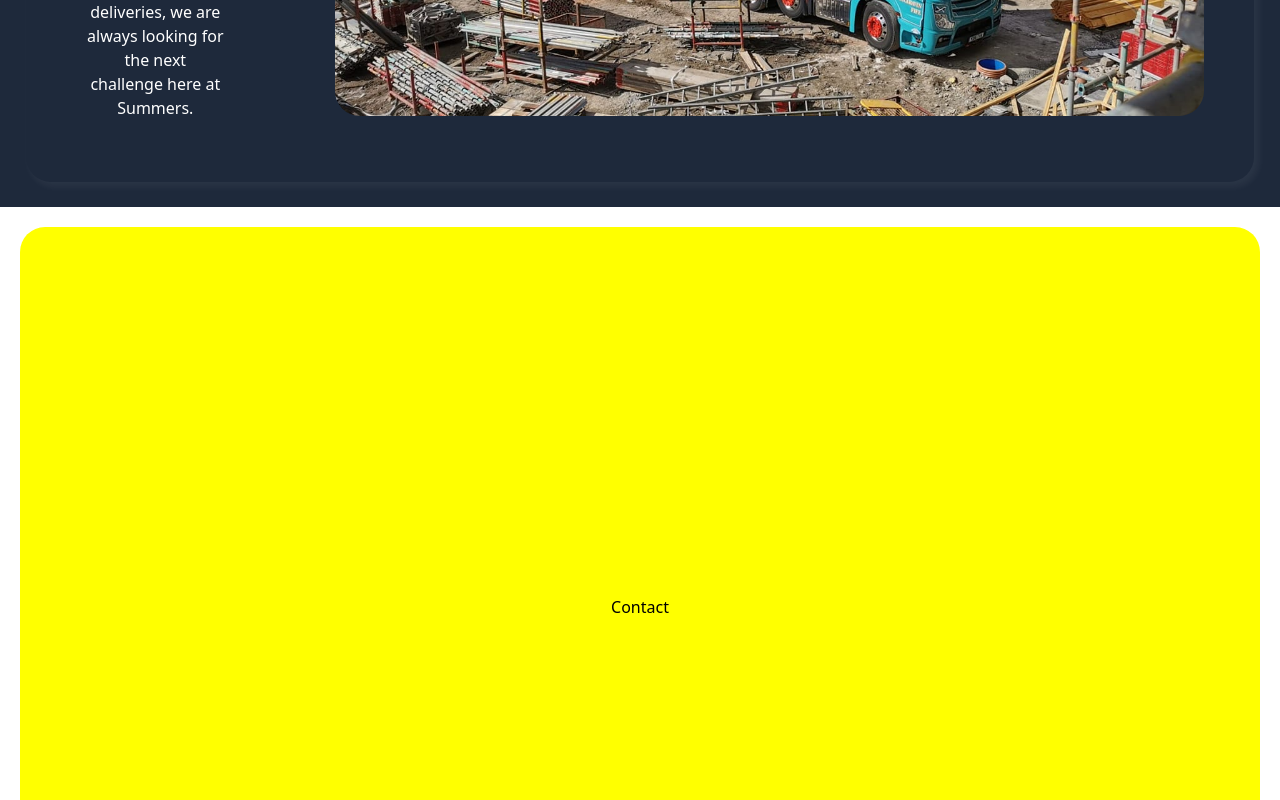
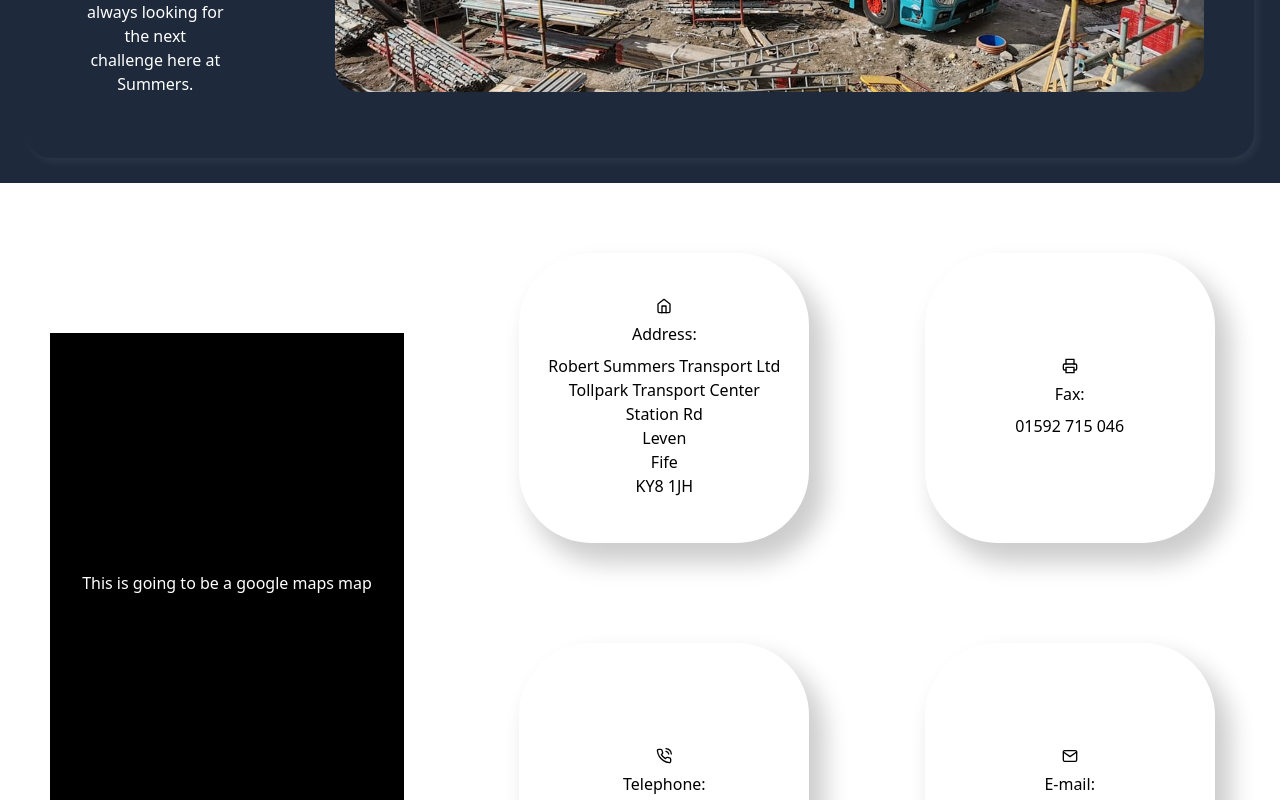
Before and after one commit to SamHodg1993/rst-mobile, a React (Create React App) app: page / in a window 1280 px wide. Shown: the part 3361-4161 px from the top of the page. Built offline with nearby package versions, Linux system fonts and the light colour scheme.

Commit message:
Added content to the contact component and started styling it, Changed some text in the about component to make more sense when dispayed on smaller devices, also added a new footer component with styling

```diff
--- a/src/App.css
+++ b/src/App.css
@@ -186,8 +186,65 @@
         height: 400px;
         width: auto;
     }
+
+}
+/* ******************** Contact Styles **************** */
+
+.contact-container{
+    display: flex;
+    width: 100%;
+
 }
 
+.contact-item-container{
+    display: flex;
+    justify-content: space-evenly;
+    align-items: center;
+    flex-wrap: wrap;
+    width: 70%;
+    height: 95vh;
+}
+
+.contact-item-inside-container{
+    display: flex;
+    flex-direction: column;
+    align-items: center;
+
+}
+
+.contact-item{
+    display: flex;
+    flex-direction: column;
+    justify-content: center;
+    align-items: center;
+    height: 290px;
+    width: 290px;
+    border-radius: 25%;
+    margin: 50px;
+    box-shadow: 13px 17px 25px 3px rgba(0, 0, 0, 0.2);
+}
+
+.to-be-map{
+    align-self: center;
+    display: flex;
+    justify-content: center;
+    align-items: center;
+    background-color: black;
+    height: 500px;
+    width: 30%;
+    margin: 50px;
+}
+
+/* ******************** Footer Styles **************** */
+
+.footer-container{
+    display: flex;
+    flex-direction: column;
+    justify-content: center;
+    align-items: center;
+    background-color: rgb(32, 25, 49);
+    color: white
+}
 
 /* ******************** Testing Styles **************** */
 .test-div{
--- a/src/App.js
+++ b/src/App.js
@@ -8,6 +8,7 @@ import Services from './Components/Services';
 import About from './Components/About';
 import Contact from './Components/Contact'
 import SeanTrussHighlands from './images/SeanTrussHighlands.jpg'
+import Footer from './Components/Footer';
 
 function App() {
 
@@ -41,6 +42,7 @@ function App() {
       </div>}
 
       {currentPage === 'gallery' && <Gallery />}
+      <Footer />
     </div>
   );
 }
--- a/src/Components/About.js
+++ b/src/Components/About.js
@@ -10,12 +10,12 @@ function About() {
         <div className='about-section-reverse'>
             <img src={RSTOldTruck} alt="RST Old truck, all nice and shiny!" className='about-image'/>
             <p className='about-text'>Established in 1970 with the original Mr Robert Summers we gained an excellent reputation for offering a total quality transport service.
-                        We have came a long way from then though, pictured on the right is the first truck in the RST fleet, the Mercades Atkins Roberts pride and joy,
+                        We have came a long way from then though, pictured here is the first truck in the RST fleet, the Mercades Atkins Roberts pride and joy,
                         on a sunny day on the lead up to truck show season, if you are lucky, you may see Robert pollishing this beauty up.</p>
         </div>
         <div className='about-section'>
             <img src={Truckfest} alt="TruckFest 2022" className='about-image'/>
-            <p className='about-text'>The picture on the left shows a portion of our current fleet lined up at Truckfest Ingliston 2022. We have a modern fleet, we tend to trust
+            <p className='about-text'>This picture shows a portion of our current fleet lined up at Truckfest Ingliston 2022. We have a modern fleet, we tend to trust
                     Daf and Mercedes trucks, although if you have a keen eye then you might spot our new Renault T-High or our new Iveco. At RST we are proud of our
                     working vehicle fleet and love to keep them looking good. Our drivers are enouraged to make their trucks their own and can generally pimp their rides with lights and interior
                     furnishings so they can live in style and comfort while out down the road.</p>
--- a/src/Components/Contact.js
+++ b/src/Components/Contact.js
@@ -1,9 +1,53 @@
 import React from 'react'
+import { FiPhoneCall, FiHome, FiPrinter, FiMail } from 'react-icons/fi'
 
 function Contact() {
   return (
-    <div className='test-div yellow xs:mx-5 md:mx-20 mb-5' id="test4">
-        Contact
+    <div className='contact-container'>
+      <div className='to-be-map'>
+        <p className='text-white'>This is going to be a google maps map</p>
+      </div>
+
+      <div className='contact-item-container' id="test4">
+        <div className='contact-item-inside-container'>
+
+          <div className='contact-item'>
+            <FiHome className=""/>
+            <h6 className="p-2">Address:</h6>
+            <p className='text-center'>Robert Summers Transport Ltd<br/>
+                Tollpark Transport Center <br/>
+                Station Rd <br/>
+                Leven <br />
+                Fife <br />
+                KY8 1JH
+            </p>
+          </div>
+
+          <div className='contact-item'>
+            <FiPhoneCall className=""/>
+            <h6 className="p-2">Telephone:</h6>
+            <p>01592 713 172</p>
+          </div>
+        </div>
+
+        <div className='contact-item-inside-container'>
+
+          <div className='contact-item'>
+            <FiPrinter className=""/>
+            <h6 className="p-2">Fax:</h6>
+            <p>01592 715 046</p>
+          </div>
+
+          <div className='contact-item'>
+            <FiMail className=""/>
+            <h6 className="p-2">E-mail:</h6>
+            <p>
+                <a href='mailto:traffic@robertsummerstransport.co.uk'>traffic@robertsummerstransport.co.uk</a>
+            </p>
+          </div>
+
+        </div>
+      </div>
     </div>
   )
 }
--- /dev/null
+++ b/src/Components/Footer.js
@@ -0,0 +1,15 @@
+import React from 'react'
+
+import LoveOliver from '../images/loveOliver.webp'
+
+function Footer() {
+  return (
+    <div className='footer-container'>
+        <p className='p-3'>Robert Summers Transport is proud to support: Love Oliver</p>
+        <img src={LoveOliver} alt="Love Oliver's Logo"/>
+        <p className=" p-4 ">&copy;&nbsp;&nbsp;Robert Summers Transport 2022 Created and designed by <a href="https://sam-hodgkinson.co.uk/" className=" text-blue-400">Sam Hodgkinson</a></p>
+    </div>
+  )
+}
+
+export default Footer
```
